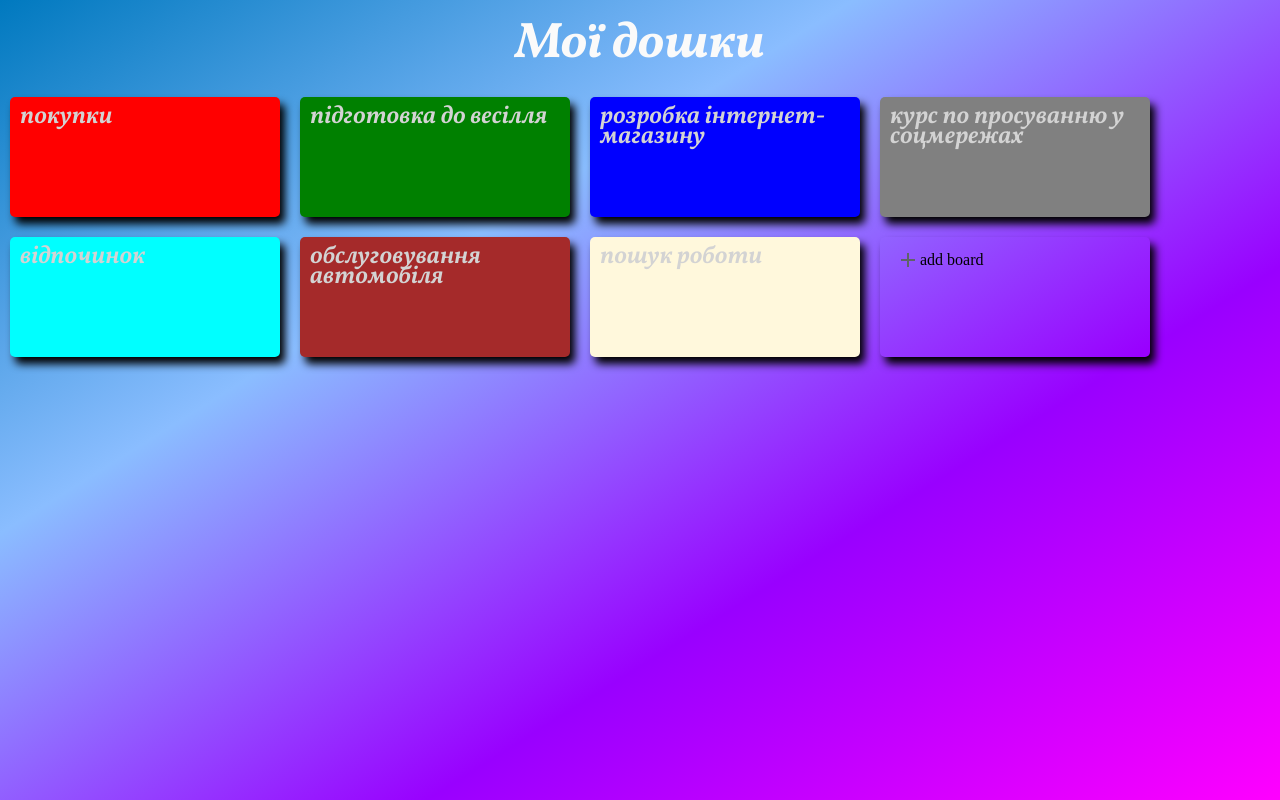
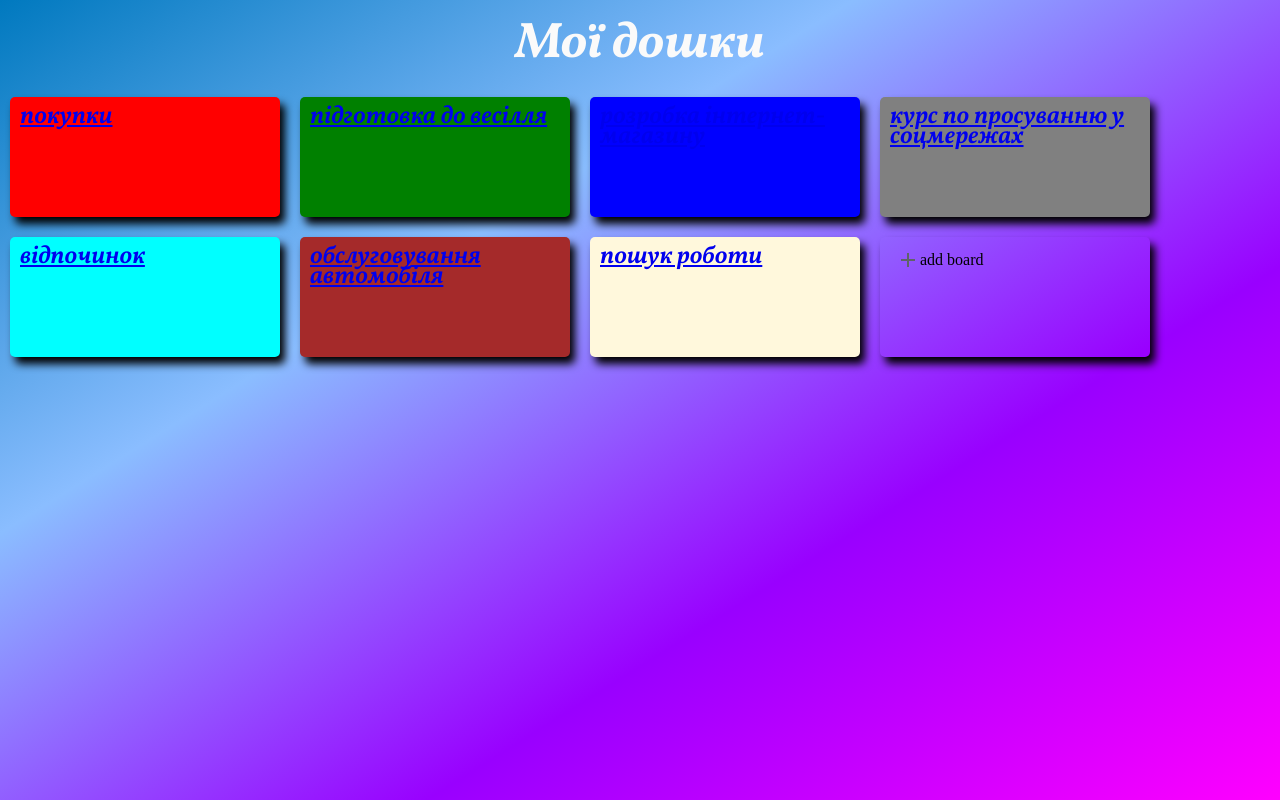
Before and after one commit to itsvetal/trello, a React (Create React App) app: page / in a window 1280 px wide. Built offline with nearby package versions, Linux system fonts and the light colour scheme; a web font is replaced by a local one.

Commit message:
Created dynamic routing for home boards and installed axios V1.1.7

```diff
--- a/package.json
+++ b/package.json
@@ -12,6 +12,7 @@
     "@types/node": "^16.18.113",
     "@types/react": "^18.3.11",
     "@types/react-dom": "^18.3.1",
+    "axios": "^1.7.7",
     "react": "^18.3.1",
     "react-dom": "^18.3.1",
     "react-router-dom": "^6.27.0",
--- a/src/App.tsx
+++ b/src/App.tsx
@@ -9,7 +9,7 @@ function App(): React.ReactElement {
     <BrowserRouter>
       <Routes>
         <Route path="/" element={<Home />} />
-        <Route path="/board" element={<Board />} />
+        <Route path="/board/:boardId" element={<Board />} />
       </Routes>
     </BrowserRouter>
   );
--- a/src/pages/Board/Board.tsx
+++ b/src/pages/Board/Board.tsx
@@ -1,5 +1,6 @@
 import React, { useState } from 'react';
 import './board.scss';
+import { useParams } from 'react-router-dom';
 import { List } from './components/List/List';
 import { IList } from '../../common/interfaces/IList';
 
@@ -65,12 +66,13 @@ export function Board(): React.ReactElement {
   const [title, setTitle] = useState(boardTitle);
   // eslint-disable-next-line @typescript-eslint/no-unused-vars
   const [lists, setLists] = useState<IList[]>(boardLists);
+  const { boardId } = useParams();
 
   return (
     <div className="wrapper">
       <nav className="nav-bar">
         <div className="nav-bar__title">
-          <h1>{title}</h1>
+          <h1>{`${title}: ${boardId}`}</h1>
         </div>
         <div>
           <button className="create-list-button">
--- a/src/pages/Home/Home.tsx
+++ b/src/pages/Home/Home.tsx
@@ -1,4 +1,5 @@
 import React, { useState } from 'react';
+import { Link } from 'react-router-dom';
 import { Board } from './components/Board/Board';
 import './home.scss';
 import { AddButton } from '../../components/AddButton/AddButton';
@@ -10,9 +11,9 @@ export function Home(): React.ReactElement {
       { id: 2, title: 'підготовка до весілля', custom: { background: 'green' } },
       { id: 3, title: 'розробка інтернет-магазину', custom: { background: 'blue' } },
       { id: 4, title: 'курс по просуванню у соцмережах', custom: { background: 'grey' } },
-      { id: 3, title: 'відпочинок', custom: { background: 'aqua' } },
-      { id: 3, title: 'обслуговування автомобіля', custom: { background: 'brown' } },
-      { id: 3, title: 'пошук роботи', custom: { background: 'cornsilk' } },
+      { id: 5, title: 'відпочинок', custom: { background: 'aqua' } },
+      { id: 6, title: 'обслуговування автомобіля', custom: { background: 'brown' } },
+      { id: 7, title: 'пошук роботи', custom: { background: 'cornsilk' } },
     ],
   };
   // eslint-disable-next-line @typescript-eslint/no-unused-vars
@@ -25,7 +26,9 @@ export function Home(): React.ReactElement {
       </header>
       <section className="home-section">
         {boards.boards.map((board) => (
-          <Board title={board.title} custom={board.custom} key={board.id} />
+          <Link to={`/board/${board.id}`} key={board.id}>
+            <Board title={board.title} custom={board.custom} />
+          </Link>
         ))}
         <Board>
           <AddButton label="add board" />
```
Also changed, not shown: 1 other file (tests, documents, lock files or other folders).
